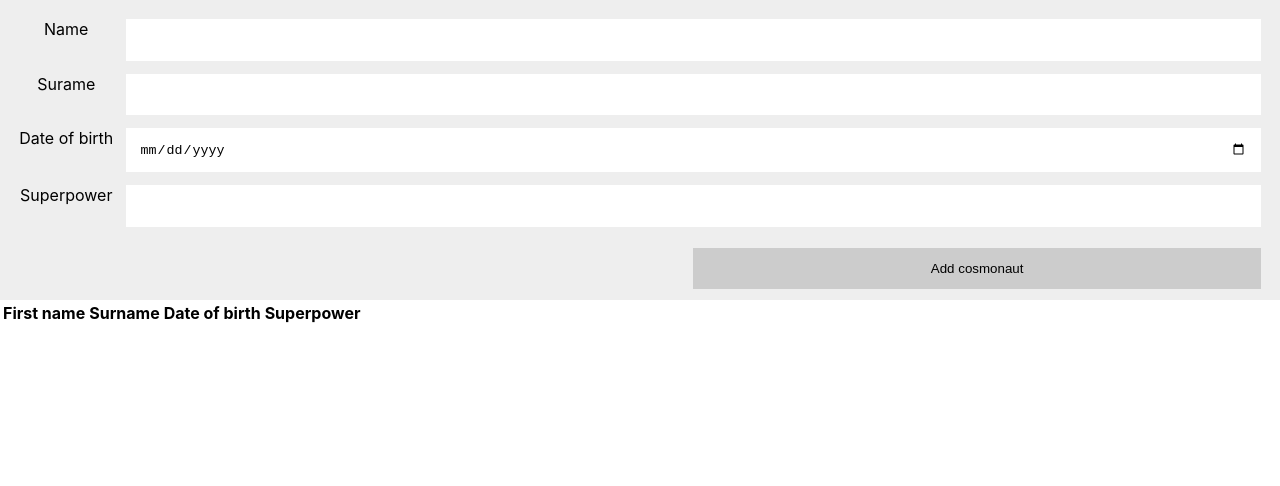
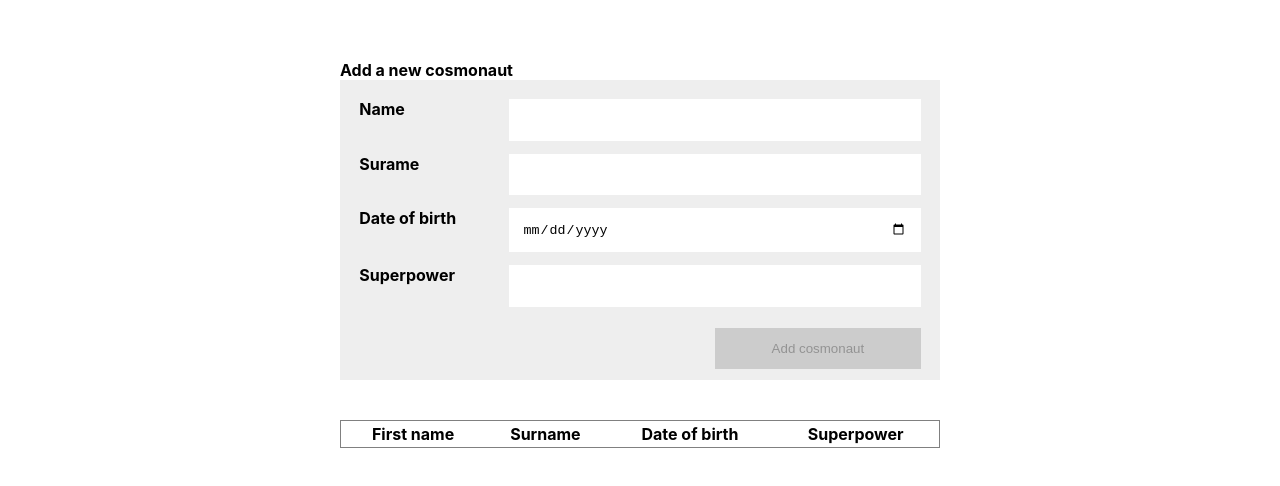
Before and after one commit to TomasLesicko/cosmonaut-web-app, a React (Create React App) app: page / in a window 1280 px wide. Shown: the top 486 px of the page. Built offline with nearby package versions, Linux system fonts and the light colour scheme.

Commit message:
added error handling and css

```diff
--- a/src/App.js
+++ b/src/App.js
@@ -25,17 +25,17 @@ class App extends Component {
 
 
     removeCosmonaut = (index) => {
-        this.setState({
-            cosmonauts: cosmonauts.filter((cosmonaut, i) => {
+        this.setState(currentState => ({
+            cosmonauts: currentState.cosmonauts.filter((cosmonaut, i) => {
                 return i !== index
             })
-        })
+        }))
     }
 
 
     render() {
         return (
-            <div className="App">
+            <div className="app">
                 <CosmonautForm handleCosmonautFormSubmit={this.handleCosmonautFormSubmit} />
                 <CosmonautTable cosmonauts={this.state.cosmonauts} removeCosmonaut={this.removeCosmonaut} />
             </div>
--- a/src/CosmonautForm.js
+++ b/src/CosmonautForm.js
@@ -1,4 +1,5 @@
 import React, { Component } from 'react'
+import FormErrors from './FormErrors'
 
 class CosmonautForm extends Component {
     constructor(props) {
@@ -7,14 +8,29 @@ class CosmonautForm extends Component {
 
         this.handleAddCosmonautChange = this.handleAddCosmonautChange.bind(this)
         this.onCosmonautFormSubmit = this.onCosmonautFormSubmit.bind(this)
+        this.validateField = this.validateField.bind(this)
+        this.validateForm = this.validateForm.bind(this)
     }
 
 
     emptyFormState = {
         name: '',
+        nameValid: false,
+
         surname: '',
+        surnameValid: false,
+
         birth: '',
+        birthValid: false,
+
         superpower: '',
+
+        formValid: false,
+        formErrors: {
+            name: '',
+            surname: '',
+            birth: '',
+        }
     }
 
 
@@ -29,15 +45,50 @@ class CosmonautForm extends Component {
 
         this.setState({
             [name]: value,
-        })
+        }, () => { this.validateField(name, value) })
+    }
+
+
+    validateField = (name, value) => {
+        let formErrors = this.state.formErrors
+        let nameValid = this.state.nameValid
+        let surnameValid = this.state.surnameValid
+        let birthValid = this.state.birthValid
+
+        switch (name) {
+            case 'name':
+                nameValid = value.match(/^[a-z ]+$/i) !== null
+                formErrors[name] = nameValid ? '' : `${name} cannot be empty or contain numbers or special characters`
+                break
+            case 'surname':
+                surnameValid = value.match(/^[a-z ]+$/i) !== null
+                formErrors[name] = surnameValid ? '' : `${name} cannot be empty or contain numbers or special characters`
+                break
+            case 'birth':
+                birthValid = new Date(this.state.birth).getTime() <= new Date().getTime()
+                formErrors[name] = birthValid ? '' : `${name} cannot be set in the future`
+                break
+            default:
+        }
+
+        this.setState({
+            nameValid: nameValid,
+            surnameValid: surnameValid,
+            birthValid: birthValid,
+        }, this.validateForm);
+    }
+
+
+    validateForm = () => {
+        this.setState({ formValid: this.state.nameValid && this.state.surnameValid && this.state.birthValid })
     }
 
 
     render() {
-        const {name, surname, birth, superpower} = this.state
+        const { name, surname, birth, superpower } = this.state
 
         return (
-            <div className="cosmonautFormDiv">
+            <div className="form-cosmonaut-div"> Add a new cosmonaut
                 <form className="form-add-cosmonaut">
                     <label htmlFor="name">Name</label>
                         <input type="text" name="name" id="name" value={name} onChange={this.handleAddCosmonautChange} ></input>
@@ -46,9 +97,10 @@ class CosmonautForm extends Component {
                     <label htmlFor="birth">Date of birth</label>
                         <input type="date" name="birth" id="birth" value={birth} onChange={this.handleAddCosmonautChange} ></input>
                     <label htmlFor="superpower">Superpower</label>
-                        <input type="text" name="superpower" id="superpower" value={superpower} onChange={this.handleAddCosmonautChange} ></input>
-                    <input type="button" value="Add cosmonaut" onClick={this.onCosmonautFormSubmit}/>
+                    <input type="text" name="superpower" id="superpower" value={superpower} onChange={this.handleAddCosmonautChange} ></input>
+                    <input type="button" value="Add cosmonaut" disabled={!this.state.formValid} onClick={this.onCosmonautFormSubmit} />
                 </form>
+                <FormErrors errors={this.state.formErrors} />
             </div>
         )
     }
--- a/src/CosmonautTable.js
+++ b/src/CosmonautTable.js
@@ -9,7 +9,7 @@ const CosmonautTableBody = (props) => {
                         <td>{cosmonaut.name}</td>
                         <td>{cosmonaut.surname}</td>
                         <td>{cosmonaut.birth}</td>
-                        <td>{cosmonaut.superpower}</td>
+                        <td>{cosmonaut.superpower ? cosmonaut.superpower : "none"}</td>
                         <td>
                             <button className="button-edit" type="button">Edit</button>
                             <button className="button-delete" type="button" onClick={() => props.removeCosmonaut(index)}>Delete</button>
@@ -38,7 +38,7 @@ const CosmonautTableHeader = () => {
 
 const CosmonautTable = (props) => {
     return (
-        <table>
+        <table className="cosmonaut-table">
             <CosmonautTableHeader />
             <CosmonautTableBody cosmonauts={props.cosmonauts} removeCosmonaut={props.removeCosmonaut} />
         </table>
--- /dev/null
+++ b/src/FormErrors.js
@@ -0,0 +1,16 @@
+import React from 'react'
+
+const FormErrors = ({ errors }) => {
+    return (
+        <div className="form-cosmonaut-error">
+            {Object.keys(errors).map((name, i) => {
+                if (errors[name]) {
+                    return <p key={i}>{errors[name]}</p>
+                }
+                return ''
+            })}
+        </div>
+    )
+}
+
+export default FormErrors
--- a/src/index.css
+++ b/src/index.css
@@ -8,8 +8,18 @@ body {
 }
 
 code {
-  font-family: source-code-pro, Menlo, Monaco, Consolas, 'Courier New',
-    monospace;
+    font-family: source-code-pro, Menlo, Monaco, Consolas, 'Courier New', monospace;
+}
+
+.app {
+    width: 600px;
+    margin: 60px auto auto auto;
+}
+
+@media (max-width:480px) {
+    .app {
+        width: 480px;
+    }
 }
 
 .button-edit {
@@ -26,11 +36,12 @@ code {
 }
 
 .form-add-cosmonaut {
+    width: inherit;
     display: grid;
-    grid-template-columns: [labels] auto [fields] 2fr;
+    grid-template-columns: [labels] 1fr [fields] 3fr;
     grid-auto-flow: row;
     grid-gap: .8em;
-    background: #eee;
+    background-color: #eee;
     padding: 1.2em;
 }
 
@@ -55,3 +66,22 @@ code {
     left: 50%;
     top: 20%;
 }
+
+.form-cosmonaut-div {
+    font-weight: bold;
+}
+
+.form-cosmonaut-error {
+    background-color: #fc7272;
+}
+
+.cosmonaut-table {
+    width: inherit;
+    margin-top: 40px;
+    margin-bottom: 60px;
+    border: 1px groove grey;
+}
+
+td {
+    word-break: break-all;
+}
```
